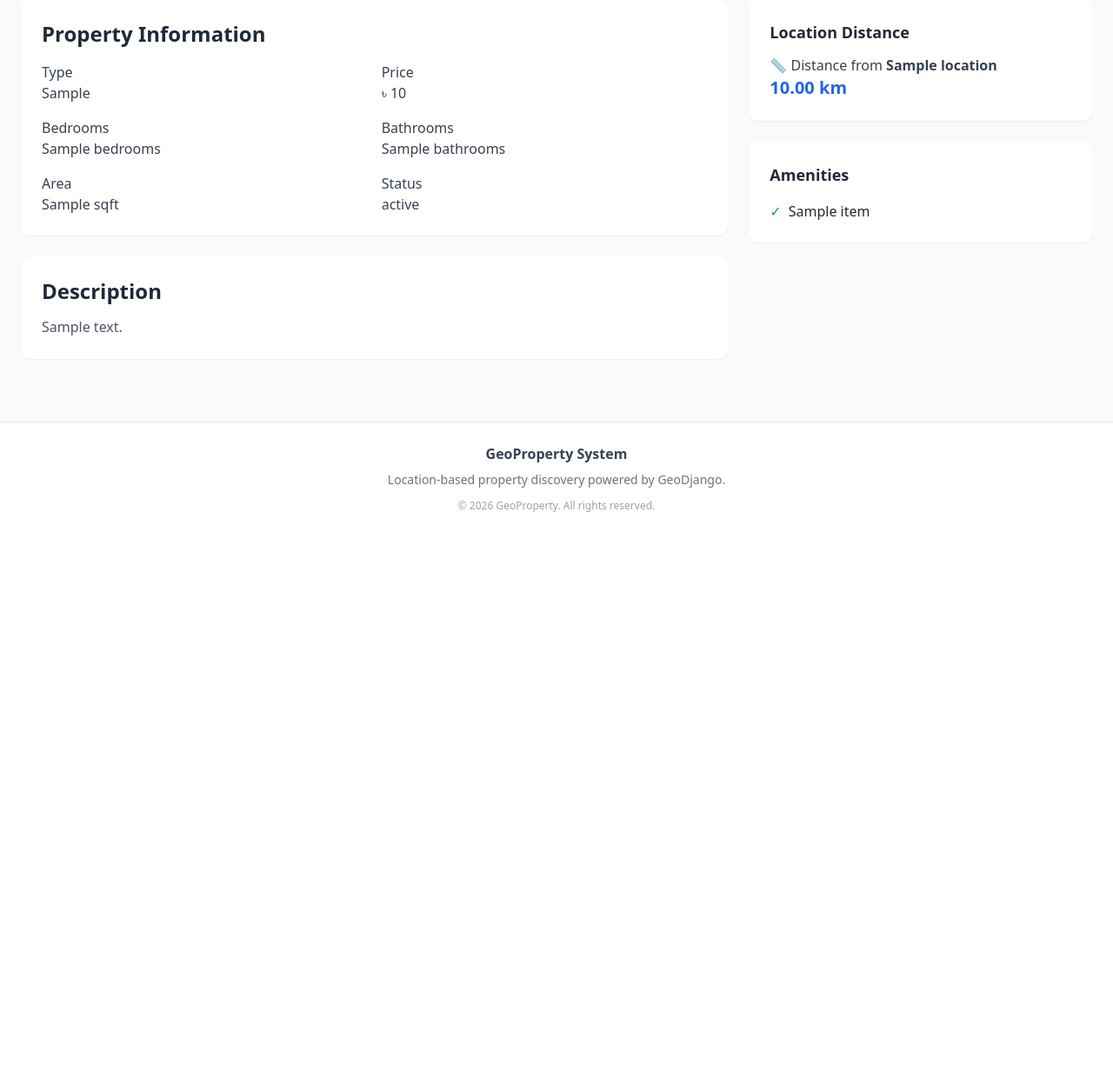
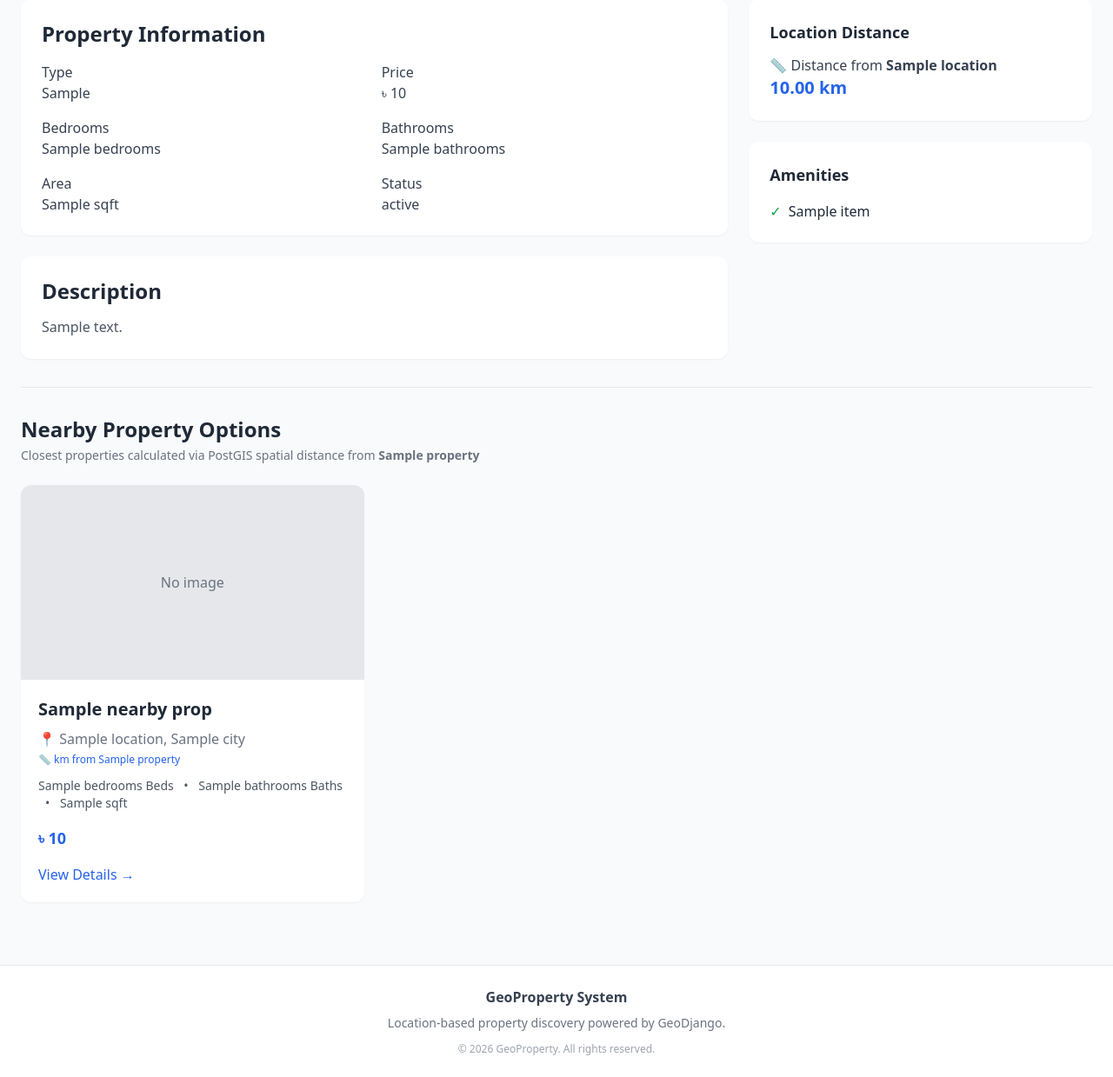
Before and after one commit to gazimaksudur2/GeoDjango-Property-System, a Django app: template templates/properties/detail.html in a window 1280 px wide. Shown: the part 538-1777 px from the top of the page at 87% size. Before the commit the page ends 1127 px from the top, so only its background shows below. Run offline with Django 4.2, Linux system fonts and the light colour scheme; the template is opened without the code that fills it: most values are stand-ins (such as "Sample title", 1, 10 or a date in 2020); grey boxes marked "Sample" are stand-in pictures; some libraries are stand-ins or nearby versions.

Commit message:
add search anchor distance calculation and nearby properties on detail page

```diff
--- a/templates/properties/components/property_card.html
+++ b/templates/properties/components/property_card.html
@@ -20,7 +20,15 @@
             📍 {{ property.location.name }}, {{ property.location.city }}
         </p>
 
-        {% if property.city_distance %}
+        {% if property.search_distance is not None %}
+        <p class="text-xs text-blue-600 font-medium mt-1">
+            {% if property.search_distance.km < 0.01 %}
+                🎯 Selected / Top Reference Property (0.00 km)
+            {% else %}
+                📏 {{ property.search_distance.km|floatformat:2 }} km from {{ anchor_label|default:"selected reference" }}
+            {% endif %}
+        </p>
+        {% elif property.city_distance %}
         <p class="text-xs text-gray-400 mt-1">
             📏 {{ property.city_distance.km|floatformat:2 }} km from {{ property.location.name }} center
         </p>
--- a/templates/properties/detail.html
+++ b/templates/properties/detail.html
@@ -128,5 +128,25 @@
             </div>
         </div>
     </div>
+    <div class="pt-8 border-t border-gray-200">
+        <div class="mb-6">
+            <h2 class="text-2xl font-bold text-gray-800">
+                Nearby Property Options
+            </h2>
+            <p class="text-sm text-gray-500 mt-1">
+                Closest properties calculated via PostGIS spatial distance from <strong>{{ property.title }}</strong>
+            </p>
+        </div>
+
+        <div class="grid md:grid-cols-3 gap-6">
+            {% for nearby_prop in nearby_properties %}
+                {% include "properties/components/property_card.html" with property=nearby_prop anchor_label=property.title %}
+            {% empty %}
+                <p class="text-gray-500 col-span-3 text-center py-8">
+                    No nearby properties available.
+                </p>
+            {% endfor %}
+        </div>
+    </div>
 </div>
 {% endblock %}
--- a/templates/properties/listing.html
+++ b/templates/properties/listing.html
@@ -33,6 +33,10 @@ Properties
         <p class="text-sm text-blue-600 mt-1">
             Spatial PostGIS search anchored near: <strong>{{ matched_location.name }}, {{ matched_location.city }}</strong>
         </p>
+        {% elif search_type == 'property' and matched_property %}
+        <p class="text-sm text-purple-600 mt-1">
+            Distances calculated from top/selected property: <strong>{{ matched_property.title }} ({{ matched_property.location.name }})</strong>
+        </p>
         {% endif %}
     </div>
 
```
Also changed, not shown: properties/views.py (+65 -40 lines).
